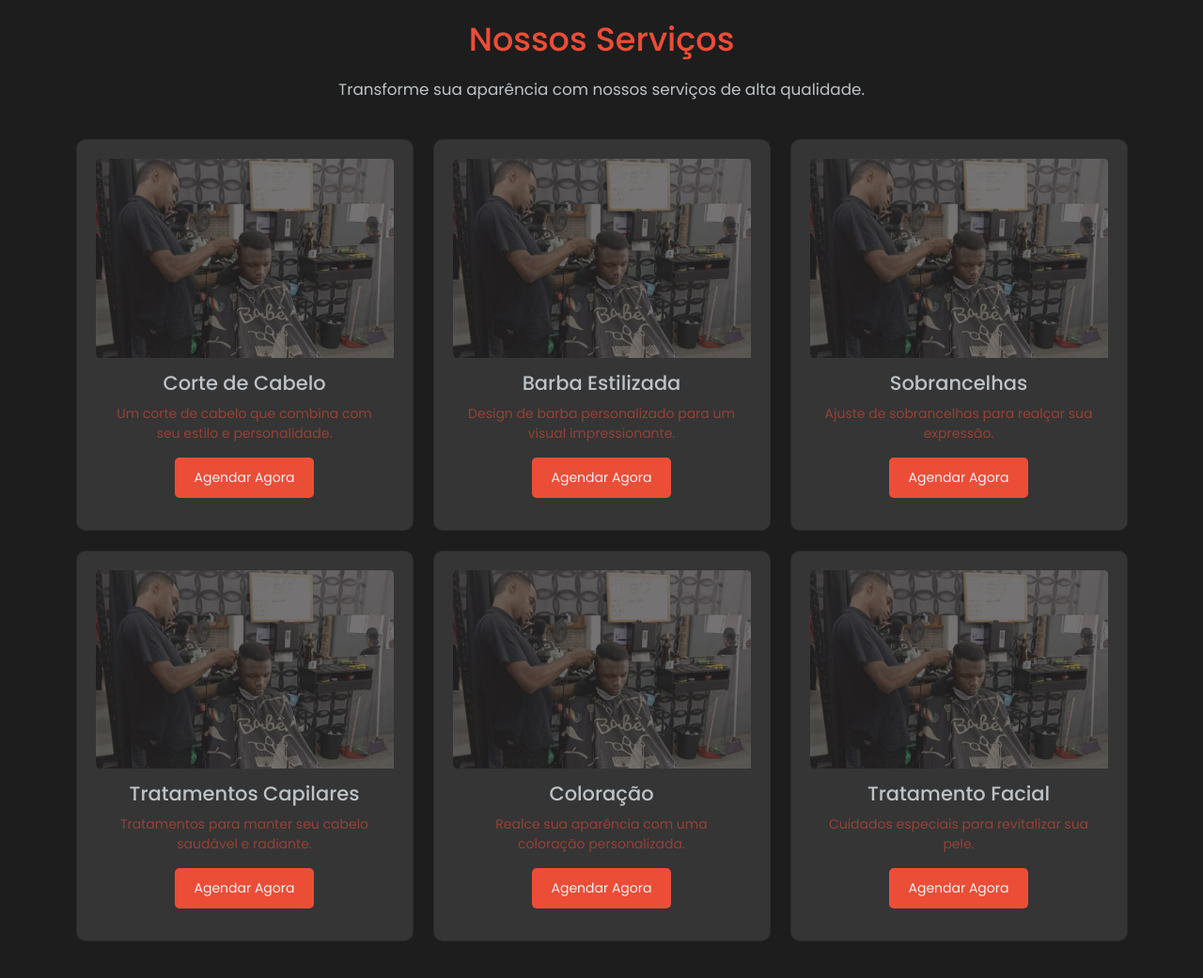
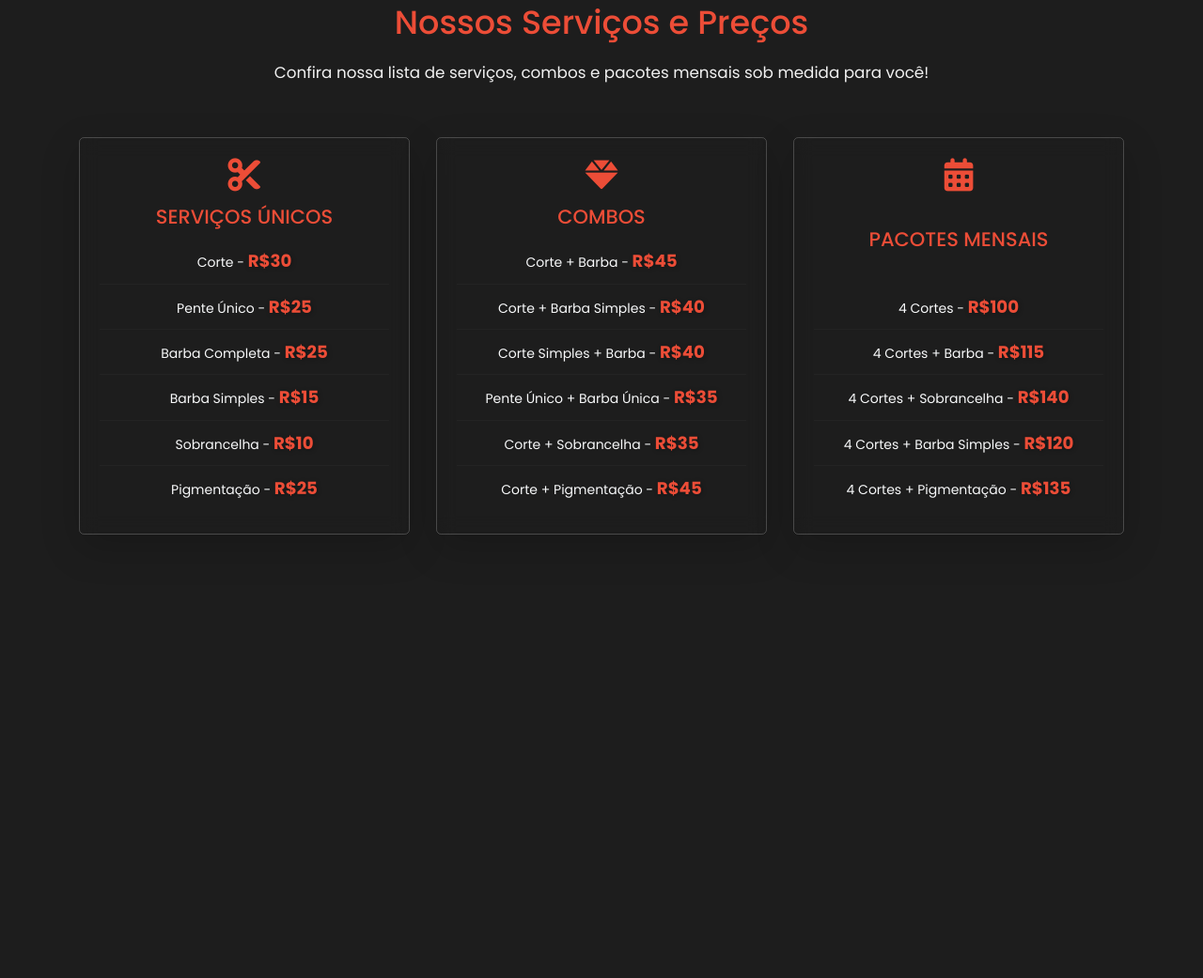
Before and after one commit to brunosilvamariano/ourstyle-barbearia, a plain HTML site: page index.html in a window 1280 px wide. Shown: the part 839-1880 px from the top of the page at 94% size. After the commit the page ends 1464 px from the top, so only its background shows below. Drawn offline with nearby package versions, Linux system fonts and the light colour scheme; a script that the page names is missing; a web font is replaced by a local one.

Commit message:
refaturando seção de serviços

```diff
--- a/assets/css/main.css
+++ b/assets/css/main.css
@@ -560,11 +560,11 @@ header {
 }
 
 /****************************** Estilização da Seção de Serviços ******************************/
+/* Geral */
 .services-section {
     background-color: var(--cor-fundo);
-    padding: 60px 0; /* Adiciona espaçamento */
+    padding: 60px 0;
     color: var(--cor-texto-principal);
-    text-align: center;
 }
 
 .section-title {
@@ -576,53 +576,54 @@ header {
 .section-description {
     font-size: 1.2rem;
     margin-bottom: 40px;
-    color: var(--cor-texto-secundario);
+    color: var(--cor-texto-principal) !important;
 }
 
-.services-grid {
-    display: grid;
-    grid-template-columns: repeat(auto-fill, minmax(250px, 1fr)); /* Grid responsivo */
-    gap: 30px; /* Espaçamento entre os itens */
-    max-width: 1200px; /* Largura máxima da grid */
-    margin: 0 auto; /* Centraliza a grid */
+/* Estilos para os Cards */
+.service-card {
+    backdrop-filter: blur(10px); /* Transparência com desfoque */
+    border: 1px solid rgba(255, 255, 255, 0.2); /* Borda suave */
+    transition: transform 0.3s, box-shadow 0.3s, border-color 0.3s;
+    display: flex;
+    flex-direction: column;
+    justify-content: space-between;
 }
 
-.service-item {
-    background-color: var(--cor-menu);
-    border-radius: 10px; /* Bordas arredondadas */
-    padding: 20px; /* Preenchimento interno */
-    transition: transform 0.3s; /* Efeito de transição */
-    display: flex; /* Flexbox para garantir alinhamento */
-    flex-direction: column; /* Organiza os filhos em coluna */
-    justify-content: space-between; /* Distribui espaço entre os filhos */
-    height: 100%; /* Faz os cards ocuparem toda a altura disponível */
+.service-card:hover {
+    transform: translateY(-5px);
+    border-color: var(--cor-primaria); /* Borda colorida ao passar o mouse */
+    box-shadow: 0 6px 18px rgba(0, 0, 0, 0.3);
 }
 
-.service-item:hover {
-    transform: scale(1.05); /* Aumenta o item ao passar o mouse */
+.icon-large {
+    font-size: 2.5rem;
+    color: var(--cor-primaria);
+    margin-bottom: 15px;
 }
 
-.service-title {
+.category-title {
     font-size: 1.5rem;
-    margin-bottom: 10px;
+    color: var(--cor-primaria);
+    text-transform: uppercase;
 }
 
-.service-description {
-    font-size: 1rem;
-    margin-bottom: 15px;
-    flex-grow: 1; /* Faz a descrição ocupar espaço extra */
-    color: #ec4c3786;
+/* Estilos para os preços com efeito 3D */
+.price-3d {
+    font-size: 1.3rem;
+    font-weight: bold;
+    color: var(--cor-primaria);
+    text-shadow: 1px 1px 5px rgba(0, 0, 0, 0.3);
+    animation: fadeInUp 0.3s ease;
 }
 
-.btn-service {
-    background-color: var(--cor-primaria);
-    color: var(--cor-texto-principal);
-    padding: 10px 20px;
-    border-radius: 5px;
-    text-decoration: none;
-    transition: background-color 0.3s;
+@keyframes fadeInUp {
+    from { transform: translateY(10px); opacity: 0; }
+    to { transform: translateY(0); opacity: 1; }
 }
 
-.btn-service:hover {
-    background-color: var(--cor-hover);
+/* Divisores */
+hr {
+    border: none;
+    border-top: 1px solid rgba(255, 255, 255, 0.1);
+    margin: 10px 0;
 }
--- a/index.html
+++ b/index.html
@@ -115,80 +115,84 @@
             </div>
         </section>
         <!-- Seção de SErviços -->
-        <section id="services" class="services-section" aria-labelledby="services-title">
+        <section class="services-section py-5" id="services">
             <div class="container">
-                <h2 id="services-title" class="section-title">Nossos Serviços</h2>
-                <p class="section-description">Transforme sua aparência com nossos serviços de alta qualidade.</p>
+                <header class="text-center bg-transparent mb-5">
+                    <h2 class="section-title">Nossos Serviços e Preços</h2>
+                    <p class="section-description text-muted">Confira nossa lista de serviços, combos e pacotes mensais sob medida para você!</p>
+                </header>
 
-                <div class="row">
-                    <article class="col-md-4 mb-4">
-                        <div class="card service-item">
-                            <img src="assets/images/banner-1.jpg" class="card-img-top" alt="Corte de Cabelo">
-                            <div class="card-body">
-                                <h3 class="service-title">Corte de Cabelo</h3>
-                                <p class="service-description">Um corte de cabelo que combina com seu estilo e personalidade.</p>
-                                <a href="#agendamento" class="btn btn-service">Agendar Agora</a>
-                            </div>
+                <!-- Flexbox com 3 Cards de Altura Uniforme -->
+                <div class="row text-center d-flex align-items-stretch">
+
+                    <!-- Card 1: Serviços Únicos -->
+                    <article class="col-md-4 col-sm-12 p-3 d-flex">
+                        <div class="service-card p-4 rounded shadow-lg bg-transparent text-light flex-fill">
+                            <i class="fas fa-scissors icon-large"></i>
+                            <h3 class="category-title mb-4">Serviços Únicos</h3>
+                            <ul class="list-unstyled">
+                                <li>Corte - <span class="price-3d">R$30</span></li>
+                                <hr>
+                                <li>Pente Único - <span class="price-3d">R$25</span></li>
+                                <hr>
+                                <li>Barba Completa - <span class="price-3d">R$25</span></li>
+                                <hr>
+                                <li>Barba Simples - <span class="price-3d">R$15</span></li>
+                                <hr>
+                                <li>Sobrancelha - <span class="price-3d">R$10</span></li>
+                                <hr>
+                                <li>Pigmentação - <span class="price-3d">R$25</span></li>
+                            </ul>
                         </div>
                     </article>
 
-                    <article class="col-md-4 mb-4">
-                        <div class="card service-item">
-                            <img src="assets/images/banner-1.jpg" class="card-img-top" alt="Barba Estilizada">
-                            <div class="card-body">
-                                <h3 class="service-title">Barba Estilizada</h3>
-                                <p class="service-description">Design de barba personalizado para um visual impressionante.</p>
-                                <a href="#agendamento" class="btn btn-service">Agendar Agora</a>
-                            </div>
+                    <!-- Card 2: Combos -->
+                    <article class="col-md-4 col-sm-12 p-3 d-flex">
+                        <div class="service-card p-4 rounded shadow-lg bg-transparent text-light flex-fill">
+                            <i class="fas fa-gem icon-large"></i>
+                            <h3 class="category-title mb-4">Combos</h3>
+                            <ul class="list-unstyled">
+                                <li>Corte + Barba - <span class="price-3d">R$45</span></li>
+                                <hr>
+                                <li>Corte + Barba Simples - <span class="price-3d">R$40</span></li>
+                                <hr>
+                                <li>Corte Simples + Barba - <span class="price-3d">R$40</span></li>
+                                <hr>
+                                <li>Pente Único + Barba Única - <span class="price-3d">R$35</span></li>
+                                <hr>
+                                <li>Corte + Sobrancelha - <span class="price-3d">R$35</span></li>
+                                <hr>
+                                <li>Corte + Pigmentação - <span class="price-3d">R$45</span></li>
+                            </ul>
                         </div>
                     </article>
 
-                    <article class="col-md-4 mb-4">
-                        <div class="card service-item">
-                            <img src="assets/images/banner-1.jpg" class="card-img-top" alt="Sobrancelhas">
-                            <div class="card-body">
-                                <h3 class="service-title">Sobrancelhas</h3>
-                                <p class="service-description">Ajuste de sobrancelhas para realçar sua expressão.</p>
-                                <a href="#agendamento" class="btn btn-service">Agendar Agora</a>
-                            </div>
+                    <!-- Card 3: Pacotes Mensais -->
+                    <article class="col-md-4 col-sm-12 p-3 d-flex">
+                        <div class="service-card p-4 rounded shadow-lg bg-transparent text-light flex-fill">
+                            <i class="fas fa-calendar-alt icon-large"></i>
+                            <h3 class="category-title mb-4">Pacotes Mensais</h3>
+                            <ul class="list-unstyled">
+                                <li>4 Cortes - <span class="price-3d">R$100</span></li>
+                                <hr>
+                                <li>4 Cortes + Barba - <span class="price-3d">R$115</span></li>
+                                <hr>
+                                <li>4 Cortes + Sobrancelha - <span class="price-3d">R$140</span></li>
+                                <hr>
+                                <li>4 Cortes + Barba Simples - <span class="price-3d">R$120</span></li>
+                                <hr>
+                                <li>4 Cortes + Pigmentação - <span class="price-3d">R$135</span></li>
+                            </ul>
                         </div>
                     </article>
 
-                    <article class="col-md-4 mb-4">
-                        <div class="card service-item">
-                            <img src="assets/images/banner-1.jpg" class="card-img-top" alt="Tratamentos Capilares">
-                            <div class="card-body">
-                                <h3 class="service-title">Tratamentos Capilares</h3>
-                                <p class="service-description">Tratamentos para manter seu cabelo saudável e radiante.</p>
-                                <a href="#agendamento" class="btn btn-service">Agendar Agora</a>
-                            </div>
-                        </div>
-                    </article>
-
-                    <article class="col-md-4 mb-4">
-                        <div class="card service-item">
-                            <img src="assets/images/banner-1.jpg" class="card-img-top" alt="Coloração">
-                            <div class="card-body">
-                                <h3 class="service-title">Coloração</h3>
-                                <p class="service-description">Realce sua aparência com uma coloração personalizada.</p>
-                                <a href="#agendamento" class="btn btn-service">Agendar Agora</a>
-                            </div>
-                        </div>
-                    </article>
-
-                    <article class="col-md-4 mb-4">
-                        <div class="card service-item">
-                            <img src="assets/images/banner-1.jpg" class="card-img-top" alt="Tratamento Facial">
-                            <div class="card-body">
-                                <h3 class="service-title">Tratamento Facial</h3>
-                                <p class="service-description">Cuidados especiais para revitalizar sua pele.</p>
-                                <a href="#agendamento" class="btn btn-service">Agendar Agora</a>
-                            </div>
-                        </div>
-                    </article>
                 </div>
             </div>
         </section>
+
+
+
+
 
 
     </main>
```
Also changed, not shown: assets/js/faq.js (+12 -0 lines).
